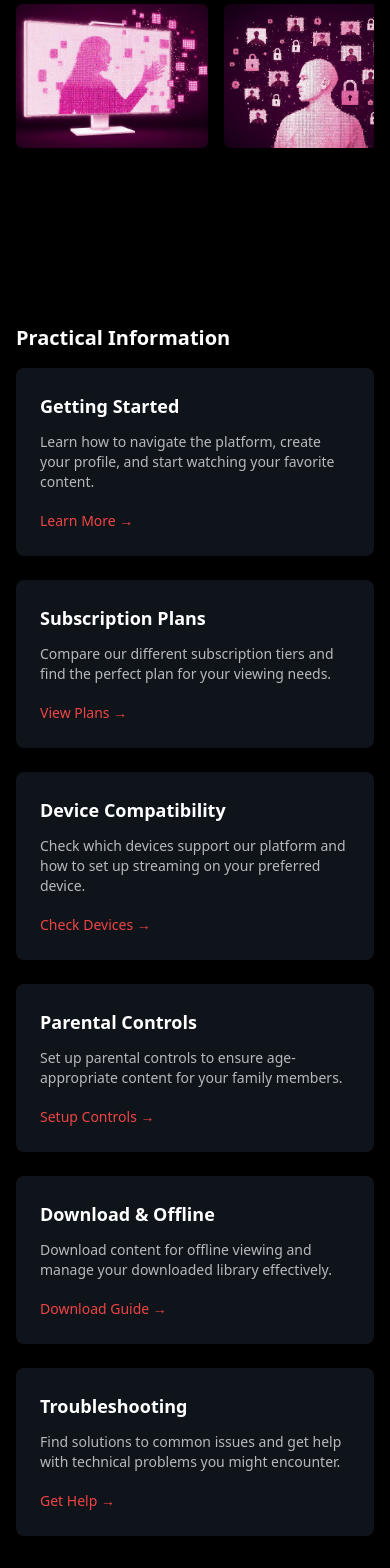
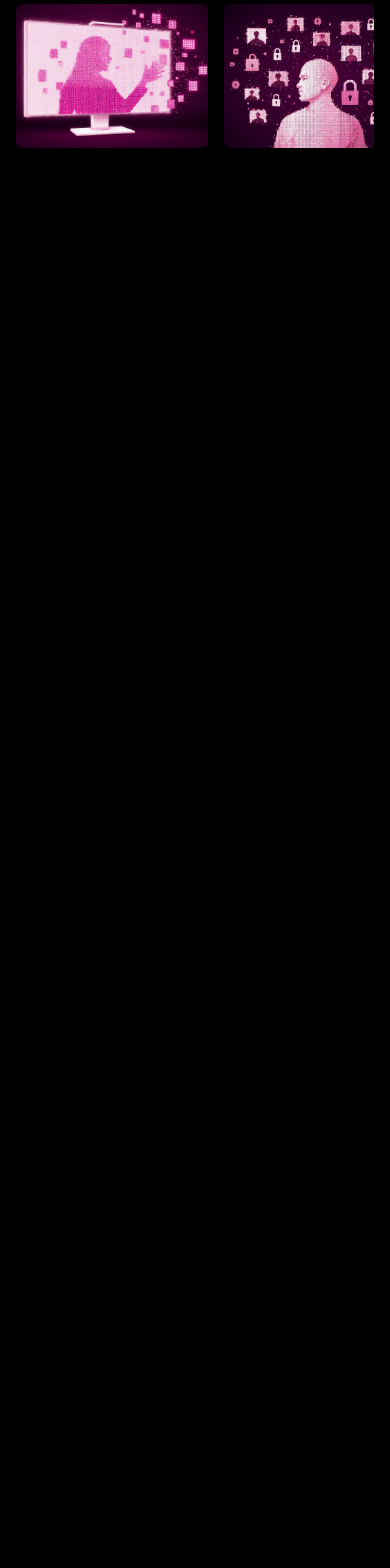
Before and after one commit to gepog/nuovo, a React app: page / in a window 390 px wide. Shown: the part 2128-3696 px from the top of the page. After the commit the page ends 2420 px from the top, so only its background shows below. Built offline with nearby package versions, Linux system fonts and the light colour scheme; the HTML template or start-up script is replaced by a standard one.

Commit message:
Updated App.tsx

```diff
--- a/src/App.tsx
+++ b/src/App.tsx
@@ -269,74 +269,6 @@ function App() {
                 />
               </div>
             ))}
-
-            {/* Practical Information Section */}
-            <div data-section="practical-info" className="pt-8">
-              <div className="px-4 md:px-8 mb-8">
-                <h2 className="text-white text-xl md:text-2xl font-semibold mb-4">Practical Information</h2>
-                <div className="grid grid-cols-1 md:grid-cols-2 lg:grid-cols-3 gap-6">
-                  <div className="bg-gray-800/50 rounded-lg p-6 hover:bg-gray-800/70 transition-colors">
-                    <h3 className="text-white font-semibold text-lg mb-3">Getting Started</h3>
-                    <p className="text-white/70 text-sm mb-4">
-                      Learn how to navigate the platform, create your profile, and start watching your favorite content.
-                    </p>
-                    <button className="text-red-500 hover:text-red-400 text-sm font-medium transition-colors">
-                      Learn More →
-                    </button>
-                  </div>
-
-                  <div className="bg-gray-800/50 rounded-lg p-6 hover:bg-gray-800/70 transition-colors">
-                    <h3 className="text-white font-semibold text-lg mb-3">Subscription Plans</h3>
-                    <p className="text-white/70 text-sm mb-4">
-                      Compare our different subscription tiers and find the perfect plan for your viewing needs.
-                    </p>
-                    <button className="text-red-500 hover:text-red-400 text-sm font-medium transition-colors">
-                      View Plans →
-                    </button>
-                  </div>
-
-                  <div className="bg-gray-800/50 rounded-lg p-6 hover:bg-gray-800/70 transition-colors">
-                    <h3 className="text-white font-semibold text-lg mb-3">Device Compatibility</h3>
-                    <p className="text-white/70 text-sm mb-4">
-                      Check which devices support our platform and how to set up streaming on your preferred device.
-                    </p>
-                    <button className="text-red-500 hover:text-red-400 text-sm font-medium transition-colors">
-                      Check Devices →
-                    </button>
-                  </div>
-
-                  <div className="bg-gray-800/50 rounded-lg p-6 hover:bg-gray-800/70 transition-colors">
-                    <h3 className="text-white font-semibold text-lg mb-3">Parental Controls</h3>
-                    <p className="text-white/70 text-sm mb-4">
-                      Set up parental controls to ensure age-appropriate content for your family members.
-                    </p>
-                    <button className="text-red-500 hover:text-red-400 text-sm font-medium transition-colors">
-                      Setup Controls →
-                    </button>
-                  </div>
-
-                  <div className="bg-gray-800/50 rounded-lg p-6 hover:bg-gray-800/70 transition-colors">
-                    <h3 className="text-white font-semibold text-lg mb-3">Download & Offline</h3>
-                    <p className="text-white/70 text-sm mb-4">
-                      Download content for offline viewing and manage your downloaded library effectively.
-                    </p>
-                    <button className="text-red-500 hover:text-red-400 text-sm font-medium transition-colors">
-                      Download Guide →
-                    </button>
-                  </div>
-
-                  <div className="bg-gray-800/50 rounded-lg p-6 hover:bg-gray-800/70 transition-colors">
-                    <h3 className="text-white font-semibold text-lg mb-3">Troubleshooting</h3>
-                    <p className="text-white/70 text-sm mb-4">
-                      Find solutions to common issues and get help with technical problems you might encounter.
-                    </p>
-                    <button className="text-red-500 hover:text-red-400 text-sm font-medium transition-colors">
-                      Get Help →
-                    </button>
-                  </div>
-                </div>
-              </div>
-            </div>
           </div>
         </>
       )}
--- a/src/components/Header.tsx
+++ b/src/components/Header.tsx
@@ -90,31 +90,7 @@ export const Header: React.FC<HeaderProps> = ({
     window.location.reload();
   };
 
-  const handlePracticalInfoClick = () => {
-    const practicalInfoElement = document.querySelector('[data-section="practical-info"]');
-    if (practicalInfoElement) {
-      // Get the title element within the section
-      const titleElement = practicalInfoElement.querySelector('h2');
-      if (titleElement) {
-        // Calculate offset to account for fixed header
-        const headerHeight = 80; // Approximate header height
-        const elementTop = titleElement.getBoundingClientRect().top + window.pageYOffset;
-        const offsetPosition = elementTop - headerHeight;
-
-        window.scrollTo({
-          top: offsetPosition,
-          behavior: 'smooth'
-        });
-      } else {
-        // Fallback to section scroll if title not found
-        practicalInfoElement.scrollIntoView({
-          behavior: 'smooth',
-          block: 'start'
-        });
-      }
-    }
-  };
-  const navItems = ['Home', 'My List', 'Popular', 'Practical Information'];
+  const navItems = ['Home', 'My List', 'Popular'];
   return (
     <header className={`fixed top-0 left-0 right-0 z-50 transition-all duration-300 ${
       isScrolled ? 'bg-black/90 backdrop-blur-md' : 'bg-gradient-to-b from-black/80 to-transparent'
@@ -138,8 +114,6 @@ export const Header: React.FC<HeaderProps> = ({
                       ? handlePopularClick
                       : item === 'Home'
                         ? handleHomeClick
-                        : item === 'Practical Information'
-                          ? handlePracticalInfoClick
                         : undefined
                 }
                 className={`text-white hover:text-gray-300 transition-colors text-sm ${
```
